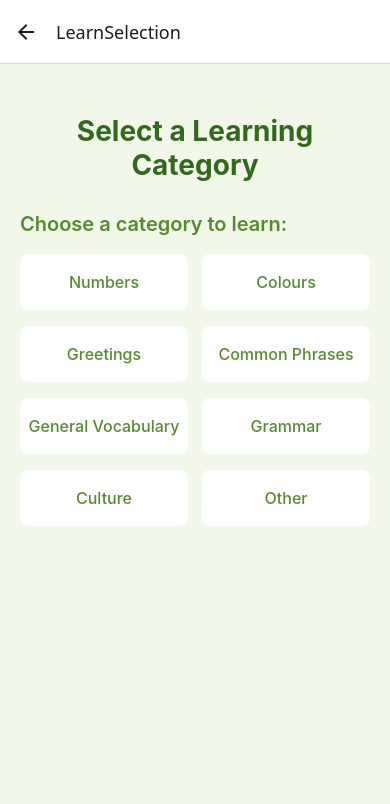
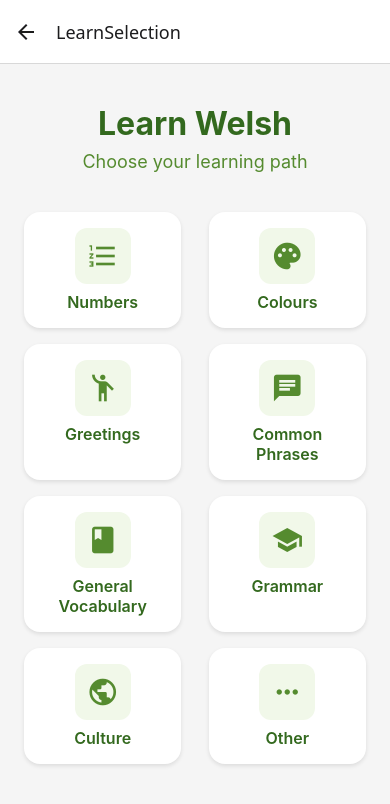
Before and after one commit to Caerwyn13/Welsh-Trainer, a React Native app: screen /LearnSelection in a window 390 px wide. Shown: the top 804 px of the page. Built offline with nearby package versions, Linux system fonts and the light colour scheme.

Commit message:
Changed UX of Learn Selection Screen

```diff
--- a/screens/LearnSelectionScreen.tsx
+++ b/screens/LearnSelectionScreen.tsx
@@ -1,20 +1,21 @@
 import React from 'react';
-import { View, Text, TouchableOpacity, StyleSheet, ScrollView } from 'react-native';
+import { View, Text, TouchableOpacity, StyleSheet, ScrollView, ImageBackground } from 'react-native';
 import { NativeStackScreenProps } from '@react-navigation/native-stack';
 import { RootStackParamList } from '../App';
+import { MaterialIcons } from '@expo/vector-icons'; // Make sure to install expo vector icons
 
 type Props = NativeStackScreenProps<RootStackParamList, 'LearnSelection'>;
 
 export default function LearnSelectionScreen({ navigation }: Props) {
   const categories = [
-    { key: 'numbers', label: 'Numbers' },
-    { key: 'colours', label: 'Colours' },
-    { key: 'greetings', label: 'Greetings' },
-    { key: 'commonPhrases', label: 'Common Phrases' },
-    { key: 'generalVocabulary', label: 'General Vocabulary' },
-    { key: 'grammar', label: 'Grammar' },
-    { key: 'culture', label: 'Culture' },
-    { key: 'other', label: 'Other' },
+    { key: 'numbers', label: 'Numbers', icon: 'format-list-numbered' },
+    { key: 'colours', label: 'Colours', icon: 'palette' },
+    { key: 'greetings', label: 'Greetings', icon: 'emoji-people' },
+    { key: 'commonPhrases', label: 'Common Phrases', icon: 'chat' },
+    { key: 'generalVocabulary', label: 'General Vocabulary', icon: 'book' },
+    { key: 'grammar', label: 'Grammar', icon: 'school' },
+    { key: 'culture', label: 'Culture', icon: 'public' },
+    { key: 'other', label: 'Other', icon: 'more-horiz' },
   ] as const;
 
   const handleCategoryPress = (category: string) => {
@@ -47,62 +48,84 @@ export default function LearnSelectionScreen({ navigation }: Props) {
   };
 
   return (
-    <ScrollView contentContainerStyle={styles.container}>
-      <Text style={styles.header}>Select a Learning Category</Text>
-      <Text style={styles.sectionTitle}>Choose a category to learn:</Text>
+    <ScrollView style={styles.scrollView}>
+      <View style={styles.container}>
+        <Text style={styles.header}>Learn Welsh</Text>
+        <Text style={styles.subtitle}>Choose your learning path</Text>
         <View style={styles.optionsGrid}>
-        {categories.map(({ key, label }) => (
+          {categories.map(({ key, label, icon }) => (
             <TouchableOpacity
               key={key}
               style={styles.optionButton}
               activeOpacity={0.7}
               onPress={() => handleCategoryPress(key)}
             >
+              <View style={styles.iconContainer}>
+                <MaterialIcons name={icon} size={32} color="#558B2F" />
+              </View>
               <Text style={styles.optionText}>{label}</Text>
             </TouchableOpacity>
           ))}
+        </View>
       </View>
     </ScrollView>
   );
 }
 
 const styles = StyleSheet.create({
+  scrollView: {
+    flex: 1,
+    backgroundColor: '#F5F5F5',
+  },
   container: {
-    backgroundColor: '#F1F8E9',
-    padding: 20,
-    paddingTop: 50,
-    flexGrow: 1,
+    padding: 16,
+    paddingTop: 40,
   },
   header: {
-    fontSize: 28,
+    fontSize: 32,
     fontWeight: 'bold',
     color: '#33691E',
     textAlign: 'center',
-    marginBottom: 30,
+    marginBottom: 8,
   },
-  sectionTitle: {
-    fontSize: 20,
+  subtitle: {
+    fontSize: 18,
     color: '#558B2F',
-    fontWeight: '600',
-    marginBottom: 10,
+    textAlign: 'center',
+    marginBottom: 24,
   },
   optionsGrid: {
     flexDirection: 'row',
     flexWrap: 'wrap',
     justifyContent: 'space-between',
+    padding: 8,
   },
   optionButton: {
-    width: '48%',
+    width: '46%',
+    backgroundColor: '#FFFFFF',
+    borderRadius: 16,
+    padding: 16,
     marginVertical: 8,
-    paddingVertical: 18,
-    borderRadius: 8,
-    backgroundColor: '#FFFFFF',
     alignItems: 'center',
-    elevation: 2,
+    shadowColor: '#000',
+    shadowOffset: {
+      width: 0,
+      height: 2,
+    },
+    shadowOpacity: 0.1,
+    shadowRadius: 4,
+    elevation: 3,
+  },
+  iconContainer: {
+    backgroundColor: '#F1F8E9',
+    padding: 12,
+    borderRadius: 12,
+    marginBottom: 8,
   },
   optionText: {
     fontSize: 16,
-    color: '#558B2F',
-    fontWeight: '500',
+    color: '#33691E',
+    fontWeight: '600',
+    textAlign: 'center',
   },
 });
```
Lines whose indentation alone changed are shown as unchanged.
